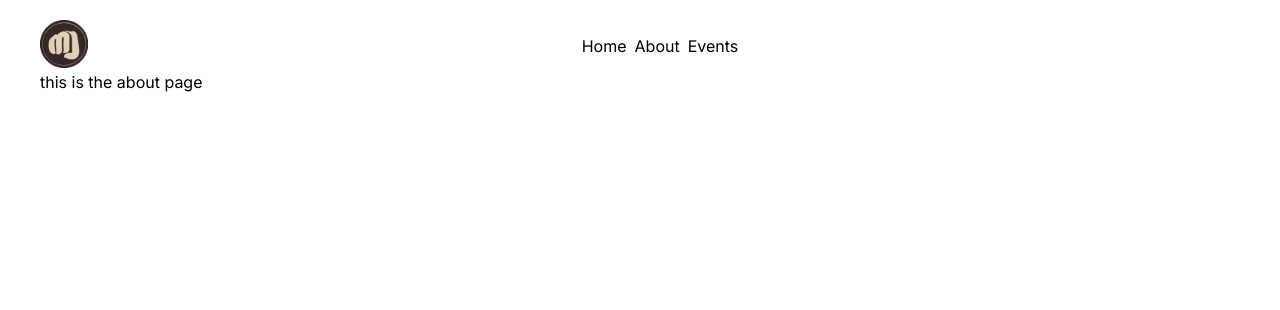
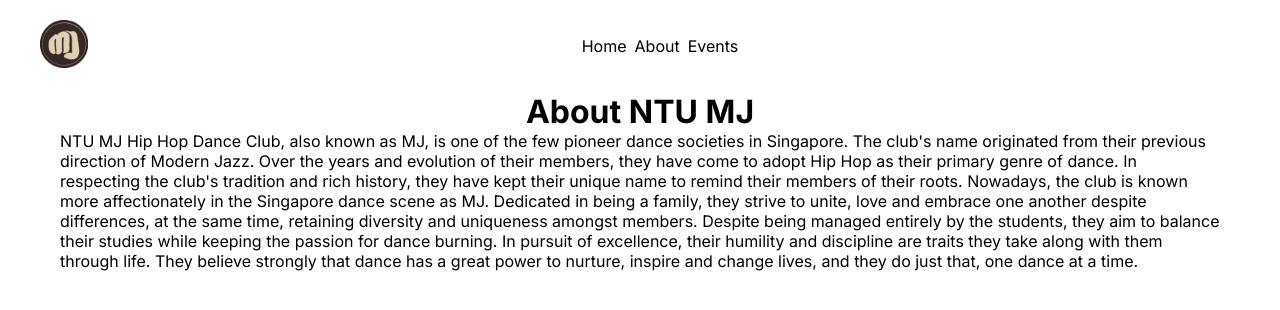
Before and after one commit to tedricc/ntu-mj, a Next.js app: page /about in a window 1280 px wide. Shown: the top 310 px of the page. Built offline with nearby package versions, Linux system fonts and the light colour scheme.

Commit message:
Added About and Events pages

```diff
--- /dev/null
+++ b/app/about/about-components/AboutLanding.jsx
@@ -0,0 +1,28 @@
+import styles from "@/app/about/about-components/AboutLanding.module.css";
+
+function AboutLanding() {
+  return (
+    <div className={styles.home__landing}>
+      <h1 className={styles.title}>About NTU MJ</h1>
+      <div>
+        NTU MJ Hip Hop Dance Club, also known as MJ, is one of the few pioneer
+        dance societies in Singapore. The club's name originated from their
+        previous direction of Modern Jazz. Over the years and evolution of their
+        members, they have come to adopt Hip Hop as their primary genre of
+        dance. In respecting the club's tradition and rich history, they have
+        kept their unique name to remind their members of their roots. Nowadays,
+        the club is known more affectionately in the Singapore dance scene as
+        MJ. Dedicated in being a family, they strive to unite, love and embrace
+        one another despite differences, at the same time, retaining diversity
+        and uniqueness amongst members. Despite being managed entirely by the
+        students, they aim to balance their studies while keeping the passion
+        for dance burning. In pursuit of excellence, their humility and
+        discipline are traits they take along with them through life. They
+        believe strongly that dance has a great power to nurture, inspire and
+        change lives, and they do just that, one dance at a time.
+      </div>
+    </div>
+  );
+}
+
+export default AboutLanding;
--- /dev/null
+++ b/app/about/about-components/AboutLanding.module.css
@@ -0,0 +1,9 @@
+.home__landing {
+  padding: 20px;
+}
+
+.title {
+  font-size: 32px;
+  font-weight: 700;
+  text-align: center;
+}
--- /dev/null
+++ b/app/about/layout.jsx
@@ -0,0 +1,10 @@
+export const metadata = {
+  title: "NTU MJ | About",
+  description: "About NTU MJ",
+};
+
+function layout({ children }) {
+  return <div>{children}</div>;
+}
+
+export default layout;
--- a/app/about/page.jsx
+++ b/app/about/page.jsx
@@ -1,13 +1,12 @@
 import Nav from "@/components/Nav/Nav";
+import HomeLanding from "@/app/about/about-components/AboutLanding";
 
 function page() {
   return (
     <div className="container">
       <div className="row">
         <Nav />
-        <div>
-            this is the about page
-        </div>
+        <HomeLanding />
       </div>
     </div>
   );
--- /dev/null
+++ b/app/events/events-components/EventsLanding.module.css
@@ -0,0 +1,9 @@
+.home__landing {
+  padding: 20px;
+}
+
+.title {
+  font-size: 32px;
+  font-weight: 700;
+  text-align: center;
+}
--- a/app/events/page.jsx
+++ b/app/events/page.jsx
@@ -1,13 +1,12 @@
 import Nav from "@/components/Nav/Nav";
+import EventsLanding from "@/app/events/events-components/EventsLanding";
 
 function page() {
   return (
     <div className="container">
       <div className="row">
         <Nav />
-        <div>
-            this is the events page
-        </div>
+        <EventsLanding />
       </div>
     </div>
   );
--- a/app/home-components/HomeLanding.jsx
+++ b/app/home-components/HomeLanding.jsx
@@ -3,7 +3,11 @@
 function HomeLanding() {
   return (
     <div className={styles.home__landing}>
-      <div className={styles.title}>Welcome to NTU MJ</div>
+      <h1 className={styles.title}>Welcome to NTU MJ</h1>
+      <div>
+        Est. 1993 <br />
+        Courage | Ownership | Respect | Evolve
+      </div>
     </div>
   );
 }
```
Also changed, not shown: app/events/events-components/EventsLanding.jsx (added, +19 -0 lines), app/events/layout.jsx (added, +10 -0 lines).
